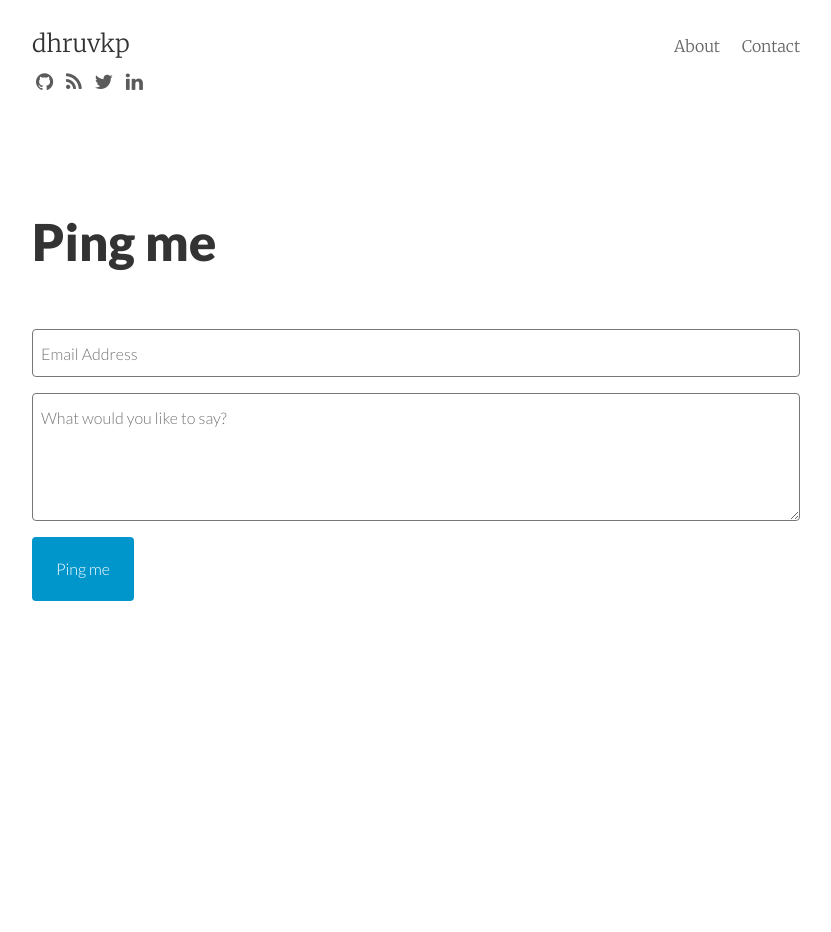
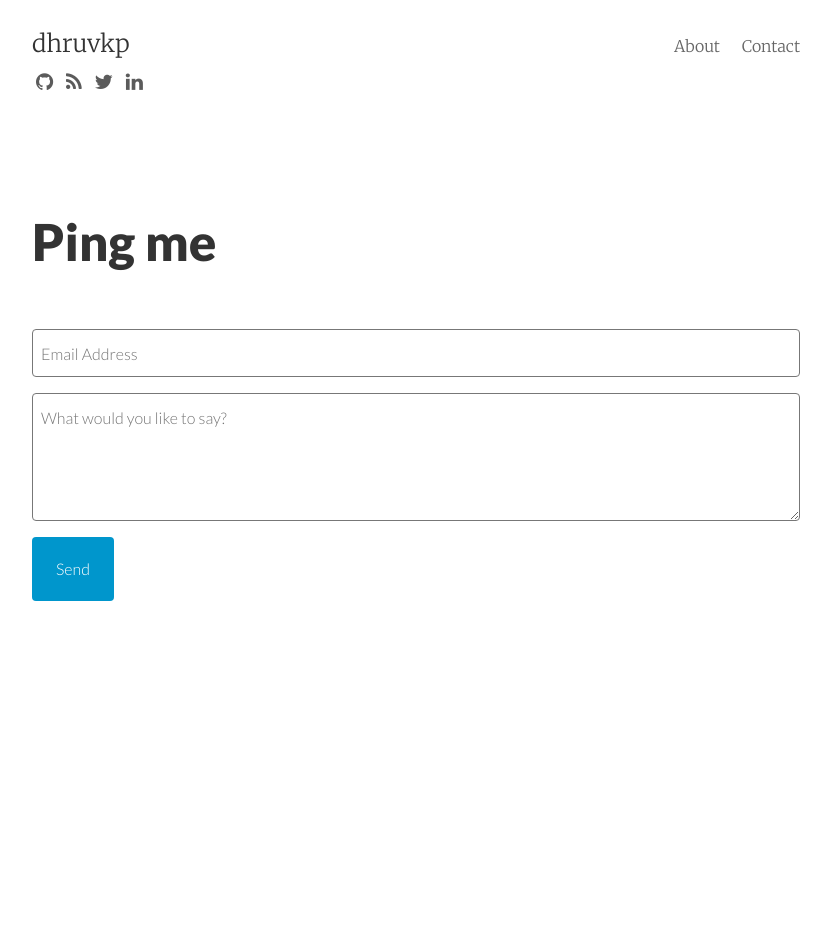
Before and after one commit to dhruvkp/dhruvkp.github.io, a Jekyll site: the page built from contact.html, in a window 1280 px wide. Shown: the whole page, without its empty margins (224-1055 px from the left). Built offline with Jekyll 4.4.1, drawn with Linux system fonts in a browser that asks for light colours; nearby versions of some CDN libraries; Markdown is read by kramdown in place of the engine named in the settings.

Commit message:
submit button's text is changed to 'send'

```diff
--- a/contact.html
+++ b/contact.html
@@ -8,7 +8,7 @@ permalink: /contact/
   <form action="https://formspree.io/{{ site.email }}" method="POST" class="form-stacked form-light">
     <input type="text" name="email" class="input mobile-block" placeholder="Email Address">
     <textarea type="text" name="content" class="input mobile-block" rows="5" placeholder="What would you like to say?"></textarea>
-    <input type="submit" class="button button-blue button-big mobile-block" value="Ping me">
+    <input type="submit" class="button button-blue button-big mobile-block" value="Send">
     <input type="hidden" name="_next" value="//dhruvkp.com/thanks/" />
   </form>
 </div>
```
